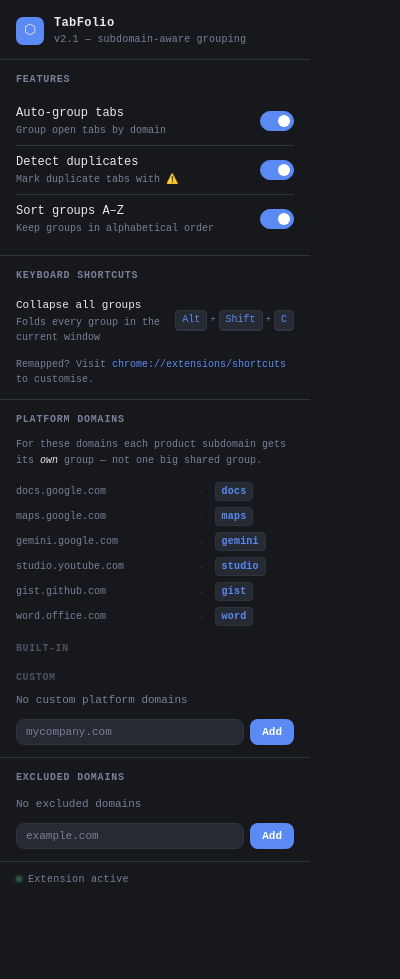
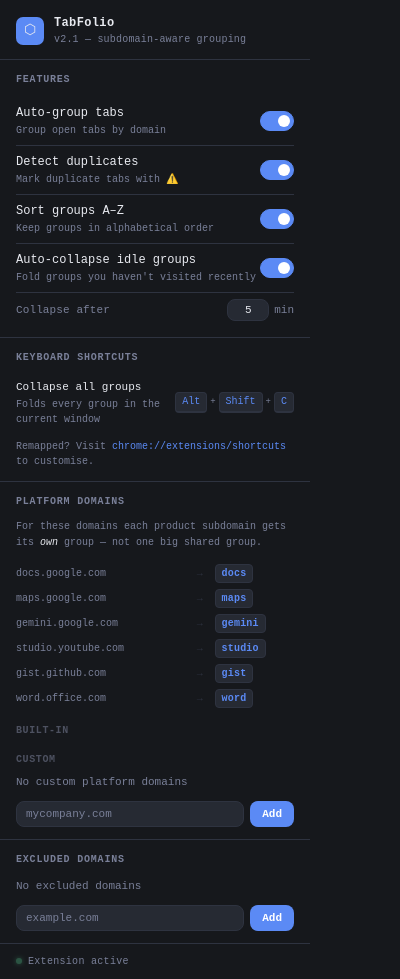
Before and after one commit to osamaao/TabFolio, a browser extension: page popup.html in a window 400 px wide. Before the commit the page ends 897 px from the top, so only its background shows below. Drawn offline with Linux system fonts and the light colour scheme.

Commit message:
feat: auto-collapse tab groups idle for N minutes

```diff
--- a/popup.html
+++ b/popup.html
@@ -352,6 +352,54 @@
     }
     .shortcut-hint a:hover { text-decoration: underline; }
 
+    /* ── Auto-collapse delay sub-row ── */
+    .delay-row {
+      display: flex;
+      align-items: center;
+      justify-content: space-between;
+      padding: 6px 0 4px;
+      border-top: 1px solid var(--border);
+      transition: opacity 0.15s;
+    }
+    .delay-row.disabled {
+      opacity: 0.4;
+      pointer-events: none;
+    }
+    .delay-label {
+      font-size: 11px;
+      color: var(--muted);
+      letter-spacing: 0.01em;
+    }
+    .delay-control {
+      display: flex;
+      align-items: center;
+      gap: 5px;
+    }
+    .delay-control input[type="number"] {
+      width: 42px;
+      background: var(--bg3);
+      border: 1px solid var(--border);
+      border-radius: var(--radius);
+      color: var(--text);
+      font-family: var(--font);
+      font-size: 11px;
+      padding: 4px 6px;
+      text-align: center;
+      outline: none;
+      transition: border-color 0.1s;
+      -webkit-appearance: none;
+      -moz-appearance: textfield;
+    }
+    .delay-control input[type="number"]::-webkit-inner-spin-button,
+    .delay-control input[type="number"]::-webkit-outer-spin-button {
+      -webkit-appearance: none;
+    }
+    .delay-control input[type="number"]:focus { border-color: var(--accent); }
+    .delay-unit {
+      font-size: 11px;
+      color: var(--muted);
+    }
+
   </style>
 </head>
 <body>
@@ -398,6 +446,25 @@
         <input type="checkbox" id="sortAlpha">
         <div class="track"><div class="thumb"></div></div>
       </label>
+    </div>
+
+    <div class="toggle-row">
+      <div class="toggle-info">
+        <span class="label">Auto-collapse idle groups</span>
+        <span class="hint">Fold groups you haven't visited recently</span>
+      </div>
+      <label class="switch" title="Toggle auto-collapse">
+        <input type="checkbox" id="autoCollapse">
+        <div class="track"><div class="thumb"></div></div>
+      </label>
+    </div>
+
+    <div class="delay-row" id="autoCollapseDelayRow">
+      <span class="delay-label">Collapse after</span>
+      <div class="delay-control">
+        <input type="number" id="autoCollapseDelay" min="1" max="60" step="1" value="5">
+        <span class="delay-unit">min</span>
+      </div>
     </div>
   </div>
 
--- a/popup.js
+++ b/popup.js
@@ -1,4 +1,4 @@
-// popup.js  v2.1
+// popup.js  v2.2
 
 // Must stay in sync with BUILTIN_PLATFORM_DOMAINS in background.js.
 // These are the domains where the *subdomain* is used as the group name:
@@ -25,11 +25,13 @@ const BUILTIN_PLATFORM_DOMAINS = [
 ];
 
 const DEFAULT_SETTINGS = {
-  autoGroup:       true,
-  detectDupes:     true,
-  sortAlpha:       true,
-  excludedDomains: [],
-  platformDomains: [],
+  autoGroup:          true,
+  detectDupes:        true,
+  sortAlpha:          true,
+  excludedDomains:    [],
+  platformDomains:    [],
+  autoCollapse:       true,
+  autoCollapseDelay:  5,
 };
 
 // ── Storage helpers ──────────────────────────────────────────────────────────
@@ -195,6 +197,28 @@ document.addEventListener("DOMContentLoaded", async () => {
     el.addEventListener("change", (e) => savePatch({ [key]: e.target.checked }));
   }
 
+  // ── Auto-collapse toggle + delay sub-row ─────────────────────────────────
+  function setDelayRowEnabled(enabled) {
+    document.getElementById("autoCollapseDelayRow")
+      .classList.toggle("disabled", !enabled);
+  }
+
+  const autoCollapseEl = document.getElementById("autoCollapse");
+  autoCollapseEl.checked = settings.autoCollapse;
+  setDelayRowEnabled(settings.autoCollapse);
+  autoCollapseEl.addEventListener("change", (e) => {
+    savePatch({ autoCollapse: e.target.checked });
+    setDelayRowEnabled(e.target.checked);
+  });
+
+  const delayEl = document.getElementById("autoCollapseDelay");
+  delayEl.value = settings.autoCollapseDelay ?? 5;
+  delayEl.addEventListener("change", () => {
+    const val = Math.min(60, Math.max(1, parseInt(delayEl.value, 10) || 5));
+    delayEl.value = val;
+    savePatch({ autoCollapseDelay: val });
+  });
+
   // ── Keyboard shortcut display ─────────────────────────────────────────────
   // Read the live binding so the displayed keys stay correct after the user
   // remaps the shortcut via chrome://extensions/shortcuts.
```
Also changed, not shown: background.js (+158 -21 lines), manifest.json.
